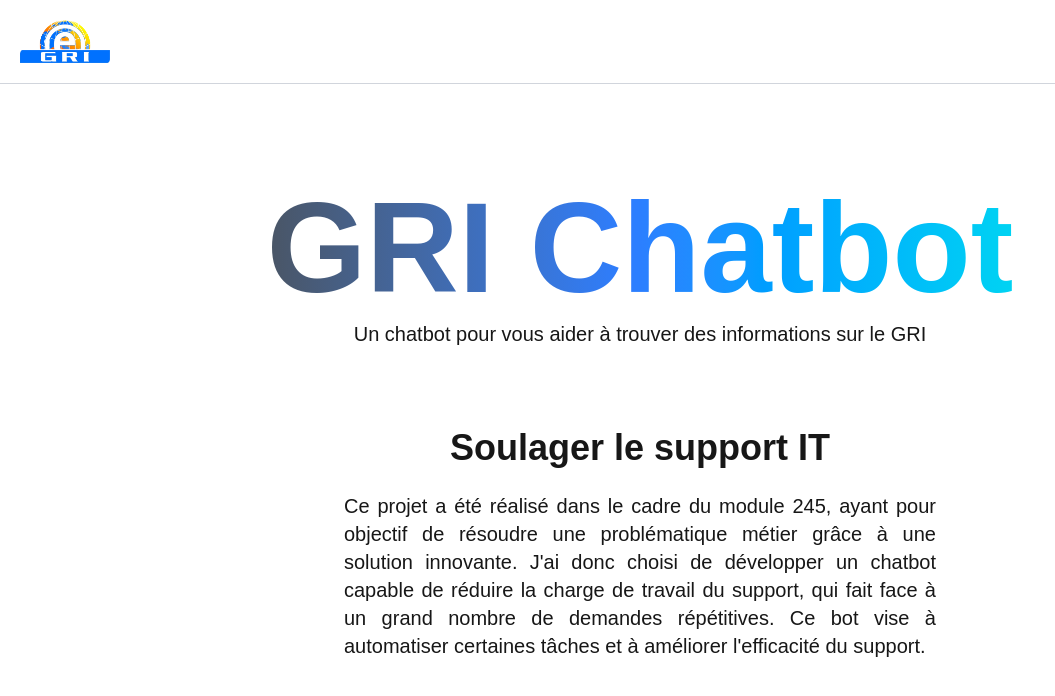
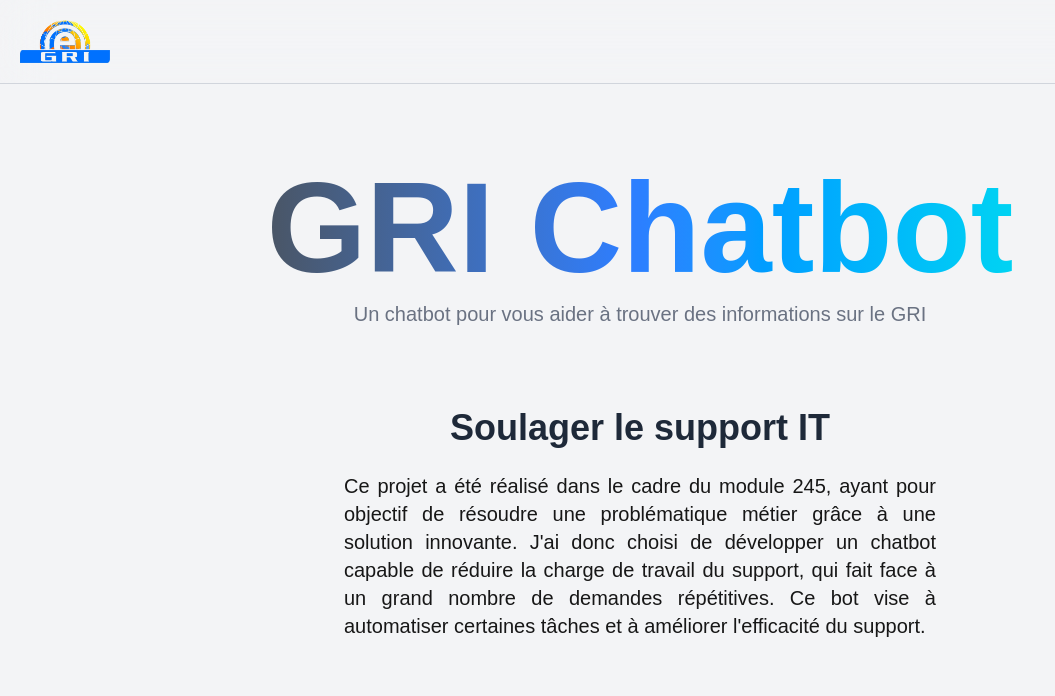
Before and after one commit to MrTangoo/GRI-Chatbot, a Next.js app: page / in a window 1280 px wide. Shown: the top 696 px of the page, without its empty margins (0-1055 px from the left). Built offline with nearby package versions, Linux system fonts and the light colour scheme.

Commit message:
remove dark mode

```diff
--- a/src/app/components/Content.js
+++ b/src/app/components/Content.js
@@ -3,7 +3,7 @@
 
 const Content = () => {
     return (
-        <div className="pt-25 md:pt-25 px-4">
+        <div className="pt-25 md:pt-20 px-4">
             <motion.div
                 initial={{ opacity: 0, scale: 0.9 }}
                 animate={{ opacity: 1, scale: 1 }}
@@ -19,7 +19,7 @@
                     GRI Chatbot
                 </motion.h1>
                 <motion.p
-                    className="text-base md:text-xl"
+                    className="text-base md:text-xl text-gray-500"
                     initial={{ x: -50, opacity: 0 }}
                     animate={{ x: 0, opacity: 1 }}
                     transition={{ delay: 0.3, duration: 0.6 }}
--- a/src/app/components/Description.js
+++ b/src/app/components/Description.js
@@ -5,7 +5,7 @@
     return (
         <div className="pt-20 md:pt-20 w-11/12 md:w-3/4 lg:w-1/2 mx-auto">
             <motion.h1
-                className="text-center text-2xl md:text-4xl font-bold"
+                className="text-center text-2xl md:text-4xl font-bold text-gray-800"
                 initial={{ opacity: 0, y: 20 }}
                 animate={{ opacity: 1, y: 0 }}
                 transition={{ duration: 0.8, ease: "easeOut", delay: 1 }}
--- a/src/app/globals.css
+++ b/src/app/globals.css
@@ -12,12 +12,14 @@
   --font-mono: var(--font-geist-mono);
 }
 
+/*
 @media (prefers-color-scheme: dark) {
   :root {
     --background: #0a0a0a;
     --foreground: #ededed;
   }
 }
+  */
 
 body {
   background: var(--background);
--- a/src/app/page.js
+++ b/src/app/page.js
@@ -5,7 +5,7 @@
 
 export default function Home() {
   return (
-    <div>
+    <div className="bg-gray-100">
       <Nav />
       <Content />
       <Description />
```
